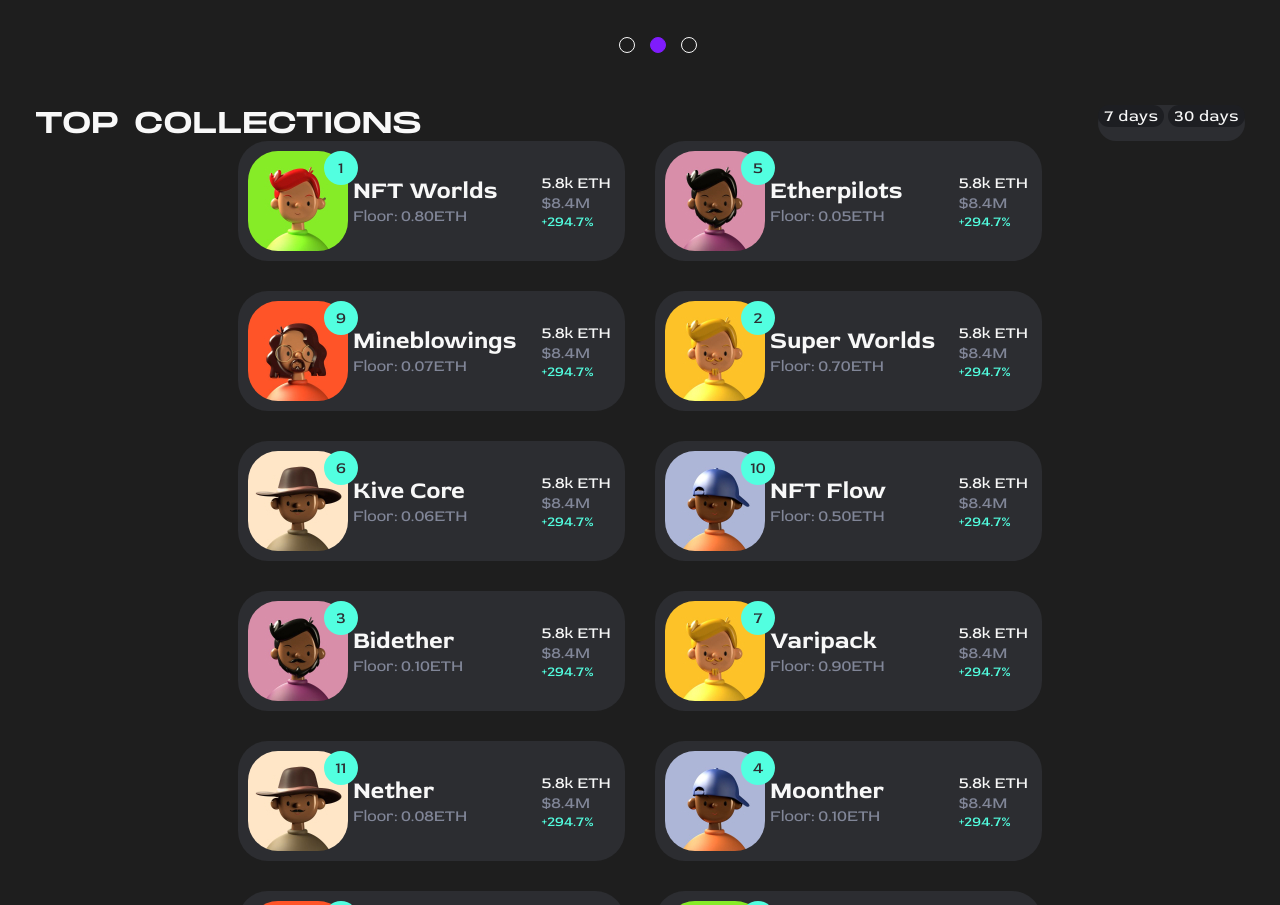
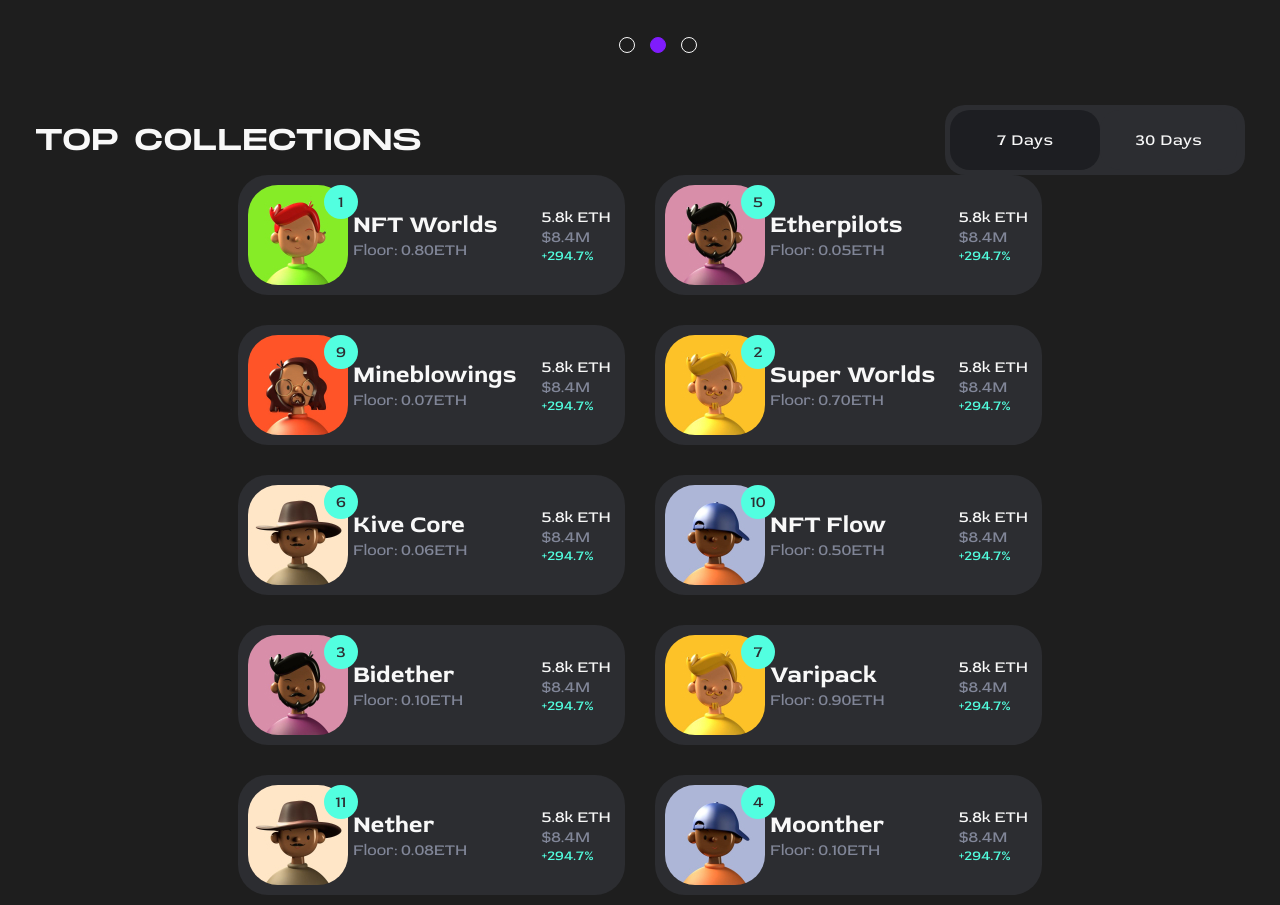
Before and after one commit to valerii-perepelytsia/qeeb-landing-page, a website built with webpack: page src/index.html in a window 1280 px wide. Shown: the part 1130-2035 px from the top of the page. Built offline with nearby package versions, Linux system fonts and the light colour scheme; files whose address does not match are found by name.

Commit message:
top collections still working...

```diff
--- a/src/index.html
+++ b/src/index.html
@@ -203,7 +203,7 @@
                         <h2 class="main__top-collections_header_h2">top collections</h2>
                         <div class="main__top-collections_header_switch">
                             <button class="main__top-collections_header_switch_button" type="button">7 days</button>
-                            <button class="main__top-collections_header_switch_button" type="button">30 days</button>
+                            <button class="main__top-collections_header_switch_button inactive" type="button">30 days</button>
                         </div>
                     </div>
                     <div class="main__top-collections_container">
--- a/src/sass/blocks/_top-collections.scss
+++ b/src/sass/blocks/_top-collections.scss
@@ -8,6 +8,7 @@
       flex-direction: row;
       flex-wrap: nowrap;
       justify-content: space-between;
+      align-items: center;
       &_h2 {
         font-family: 'Monument Extended', sans-serif;
         font-weight: 400;
@@ -18,11 +19,17 @@
         color: $color-white;
       }
       &_switch {
+        display: flex;
+        flex-direction: row;
+        flex-wrap: nowrap;
+        width: 300px;
         font-family: 'Red Rose', sans-serif;
         font-weight: 400;
         background-color: #2C2D31;
         border-radius: 20px;
+        padding: 5px;
         &_button {
+          cursor: pointer;
           font-family: inherit;
           font-size: 16px;
           line-height: 20px;
@@ -30,6 +37,12 @@
           color: $color-white;
           background-color: #1D1E22;
           border-radius: 20px;
+          padding: 20px 47px;
+          text-transform: capitalize;
+        }
+        &_button.inactive {
+          background-color: #2C2D31;
+          padding: 20px 35px;
         }
       }
     }
```
